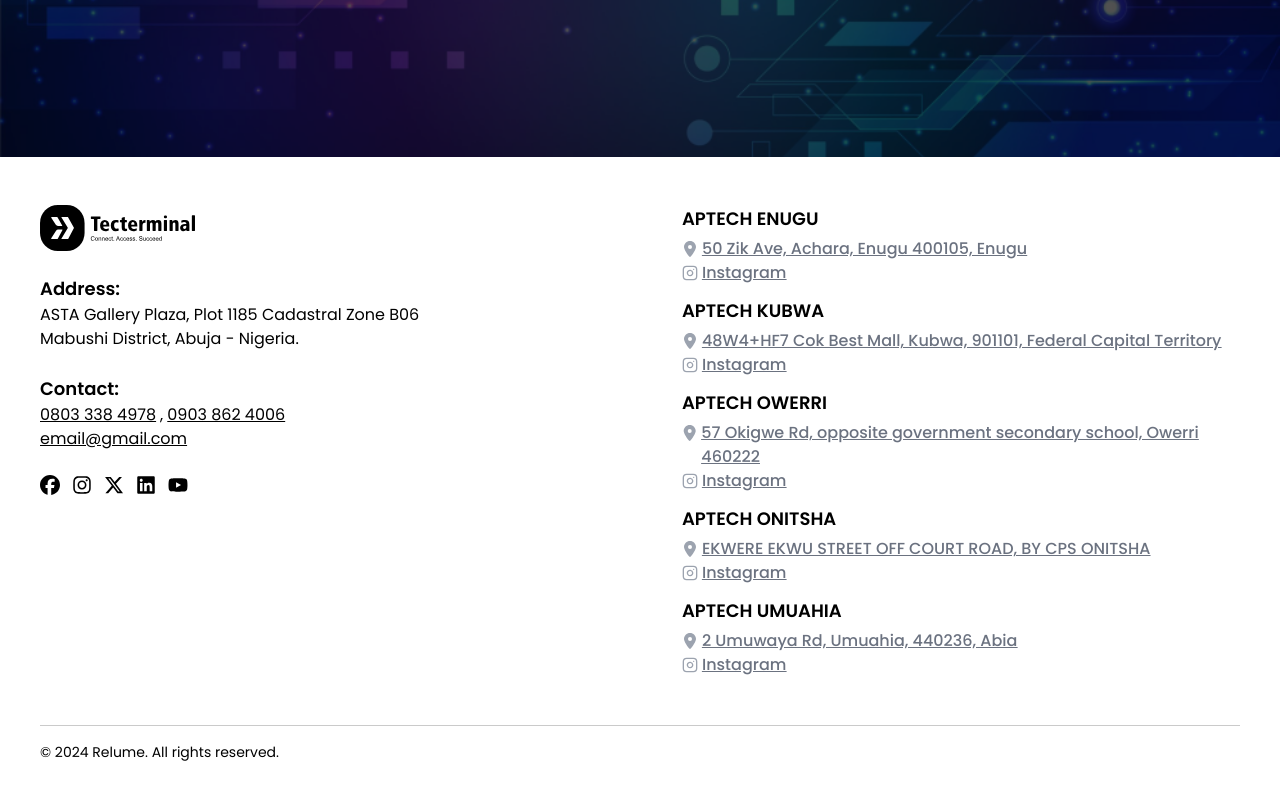
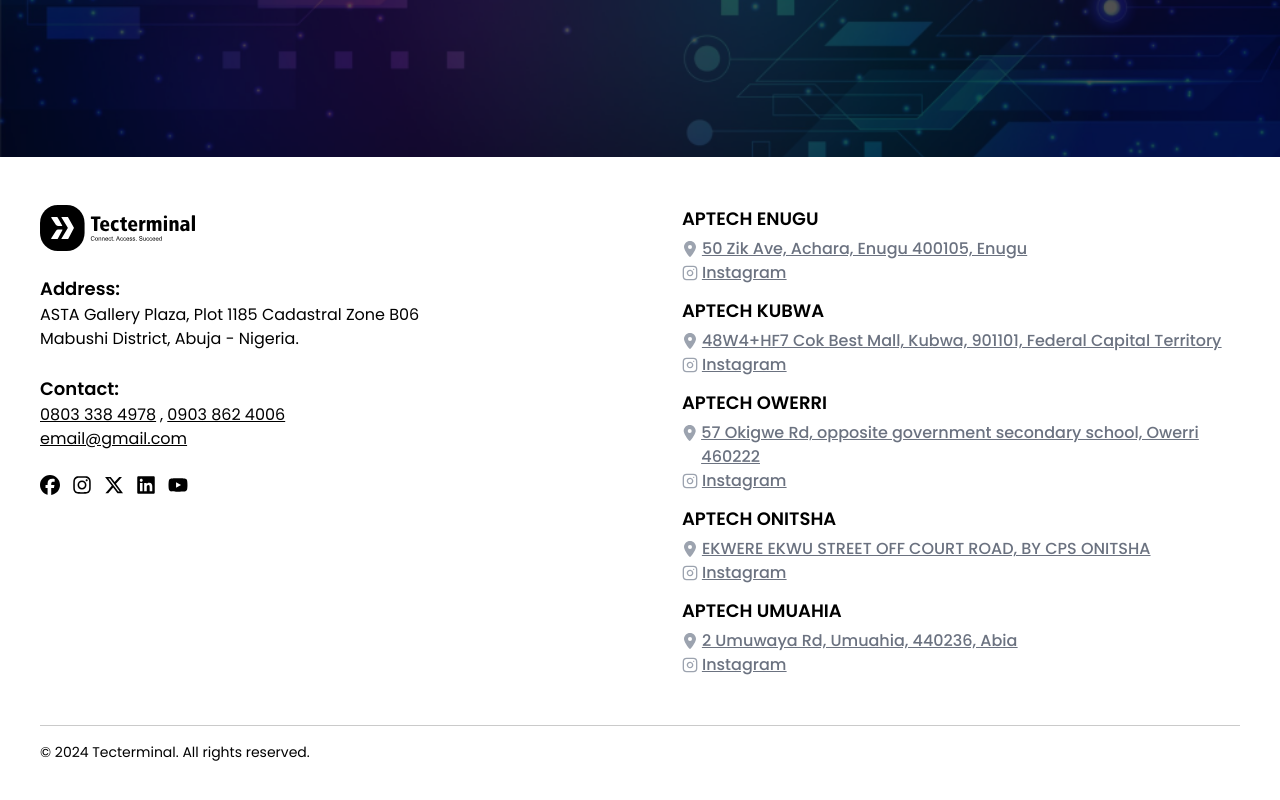
Before and after one commit to Dubby-Bantin/tecterminal, a React (Vite) app: page / in a window 1280 px wide. Shown: the part 6071-6871 px from the top of the page. Built offline with nearby package versions, Linux system fonts and the light colour scheme.

Commit message:
Changed copy right

```diff
--- a/src/pages/home/components/Footer.jsx
+++ b/src/pages/home/components/Footer.jsx
@@ -91,7 +91,7 @@ const Footer = () => {
             </div>
 
             <div className="border-t-[1.5px] border-t-[#00000035] mt-12 py-4 flex justify-between text-sm">
-                <p>© 2024 Relume. All rights reserved.</p>
+                <p>© 2024 Tecterminal. All rights reserved.</p>
             </div>
         </footer>
     )
```
